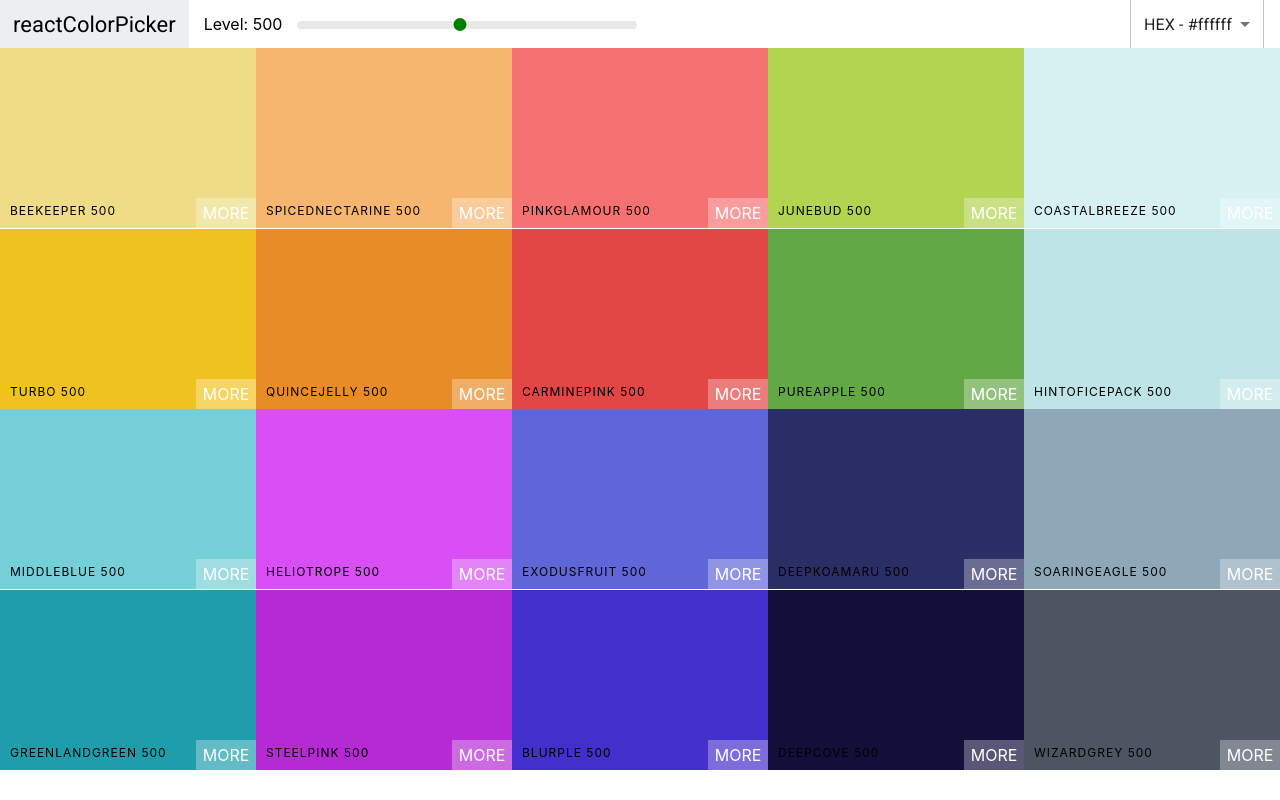
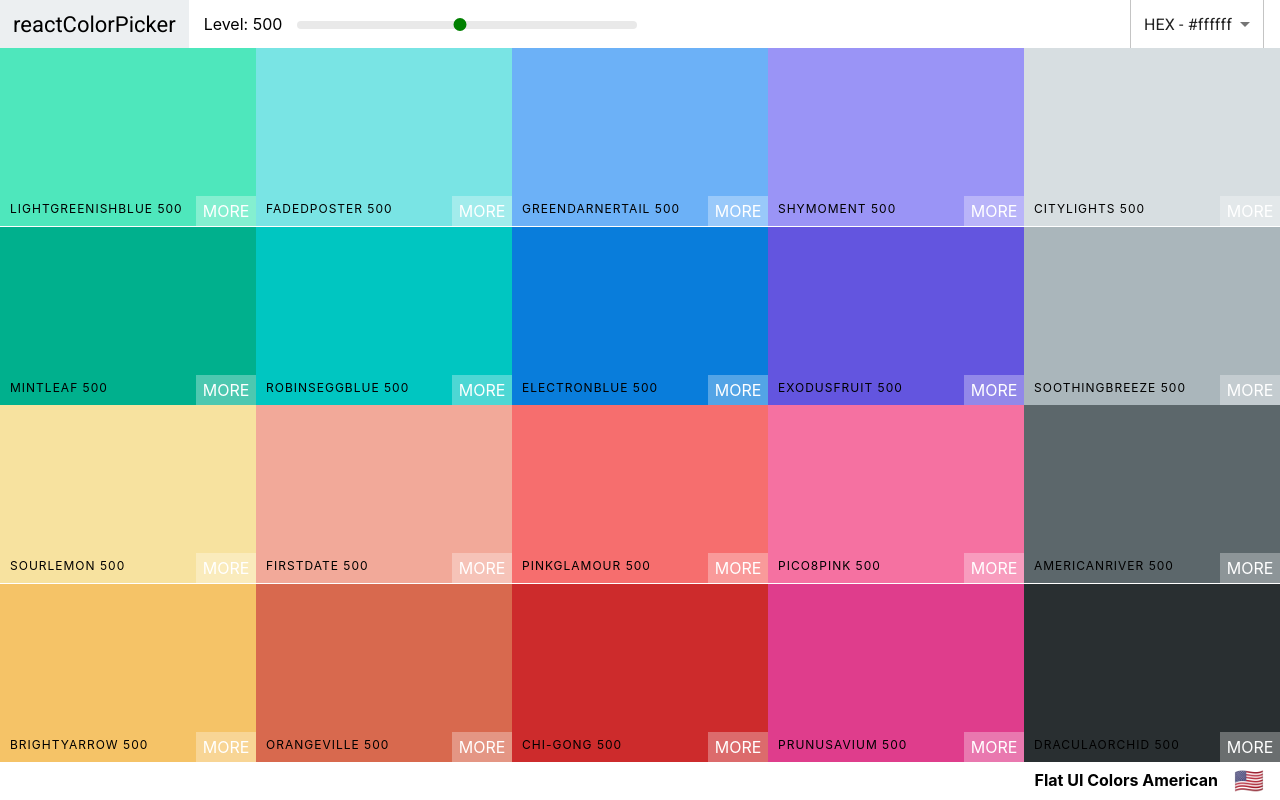
Before and after one commit to sorinupwork/react-colors, a React (Create React App) app: page / in a window 1280 px wide. Built offline with nearby package versions, Linux system fonts and the light colour scheme.

Commit message:
Add Palette footer

```diff
--- a/public/index.html
+++ b/public/index.html
@@ -2,19 +2,16 @@
 <html lang="en">
   <head>
     <meta charset="utf-8" />
-    <link rel="icon" href="%PUBLIC_URL%/favicon.ico" />
     <meta name="viewport" content="width=device-width, initial-scale=1" />
     <meta name="theme-color" content="#000000" />
     <meta
       name="description"
       content="Web site created using create-react-app"
     />
-    <link rel="apple-touch-icon" href="%PUBLIC_URL%/logo192.png" />
     <!--
       manifest.json provides metadata used when your web app is installed on a
       user's mobile device or desktop. See https://developers.google.com/web/fundamentals/web-app-manifest/
     -->
-    <link rel="manifest" href="%PUBLIC_URL%/manifest.json" />
     <!--
       Notice the use of %PUBLIC_URL% in the tags above.
       It will be replaced with the URL of the `public` folder during the build.
--- a/src/App.js
+++ b/src/App.js
@@ -7,7 +7,7 @@ export default class App extends Component {
   render() {
     return (
       <div>
-        <Pallete pallete={generatePallete(seedColors[4])} />
+        <Pallete pallete={generatePallete(seedColors[3])} />
       </div>
     );
   }
--- a/src/Pallete.css
+++ b/src/Pallete.css
@@ -1,7 +1,23 @@
 .Pallete {
   height: 100vh;
+  display: flex;
+  flex-direction: column;
 }
 
 .Pallete-colors {
   height: 90%;
 }
+
+.Pallete-footer {
+  background-color: white;
+  height: 5vh;
+  display: flex;
+  justify-content: flex-end;
+  align-items: center;
+  font-weight: bold;
+}
+
+.emoji {
+  font-size: 1.5rem;
+  margin: 0 1rem;
+}
--- a/src/Pallete.js
+++ b/src/Pallete.js
@@ -22,10 +22,10 @@ export default class Pallete extends Component {
   }
 
   render() {
-    const { colors } = this.props.pallete;
+    const { colors, palleteName, emoji } = this.props.pallete;
     const { level, format } = this.state;
     const colorBoxes = colors[level].map((color) => (
-      <ColorBox background={color[format]} name={color.name} />
+      <ColorBox background={color[format]} name={color.name} key={color.id} />
     ));
     return (
       <div className="Pallete">
@@ -34,9 +34,13 @@ export default class Pallete extends Component {
           changeLevel={this.changeLevel}
           handleChange={this.changeFormat}
         />
-        {/* Navbar goes here */}
+
         <div className="Pallete-colors"> {colorBoxes} </div>
-        {/* footer eventually */}
+
+        <footer className="Pallete-footer">
+          {palleteName}
+          <span className="emoji">{emoji}</span>
+        </footer>
       </div>
     );
   }
--- a/src/colorHelpers.js
+++ b/src/colorHelpers.js
@@ -3,7 +3,7 @@ const levels = [50, 100, 200, 300, 400, 500, 600, 700, 800, 900];
 
 function generatePallete(starterPallete) {
   let newPallete = {
-    palleteName: starterPallete.name,
+    palleteName: starterPallete.paletteName,
     id: starterPallete.id,
     emoji: starterPallete.emoji,
     colors: {},
```
